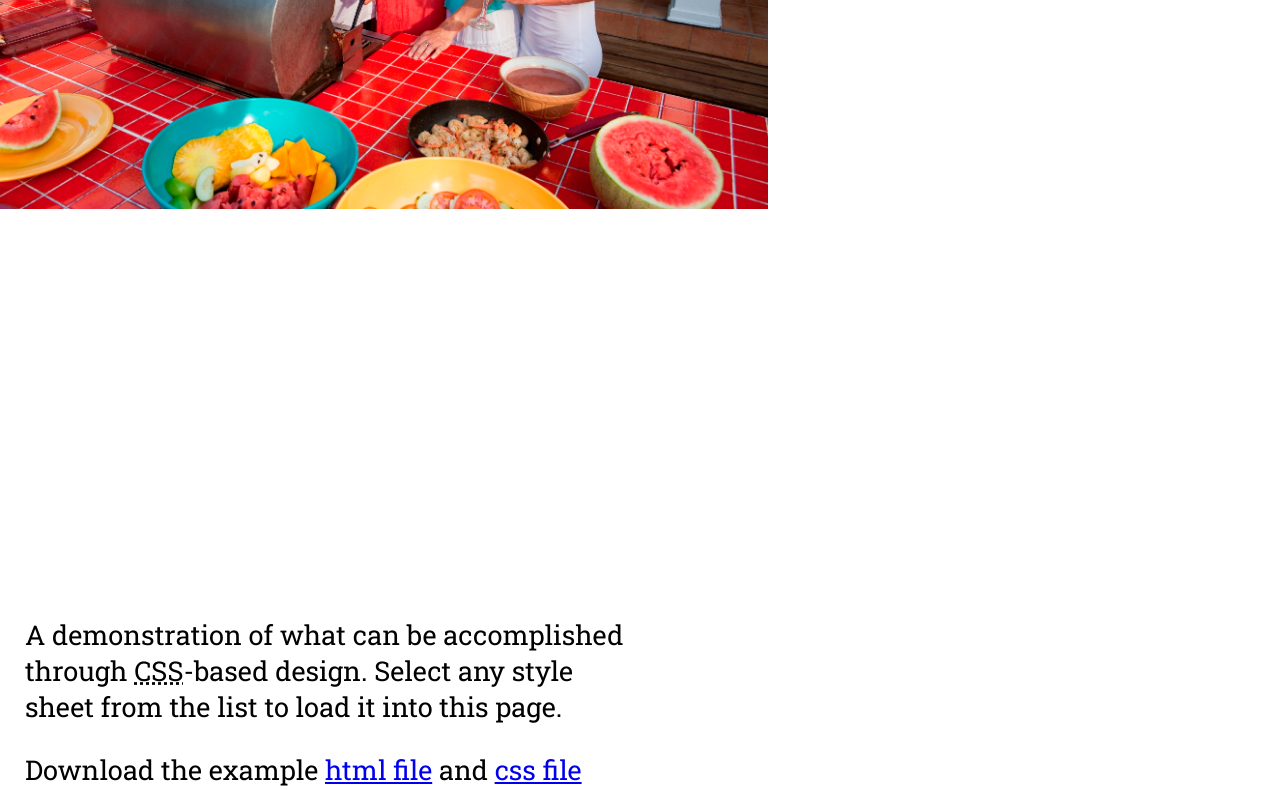
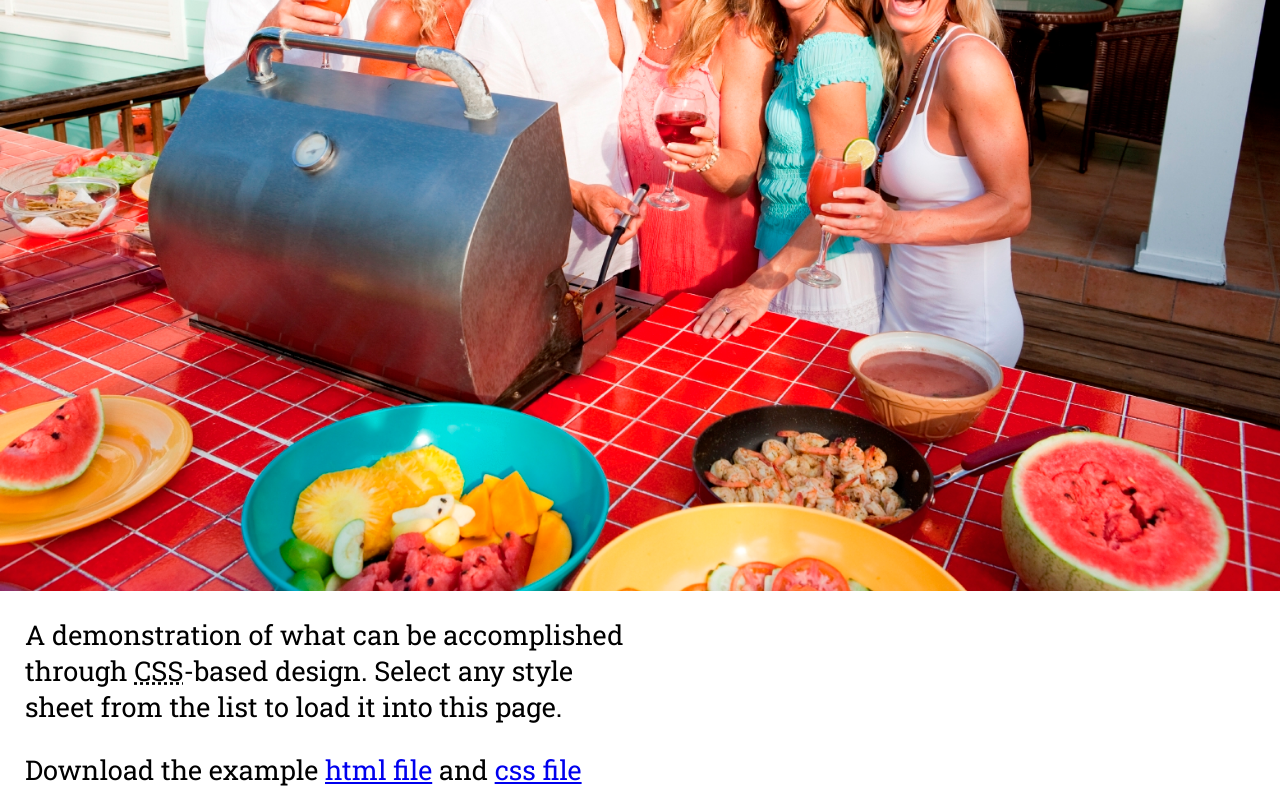
Before and after one commit to angelanmorlan/ZenGardenProject2, a plain HTML site: page index.html in a window 1280 px wide. Shown: the part 338-1128 px from the top of the page. Drawn offline with Linux system fonts and the light colour scheme; files whose address does not match are found by name.

Commit message:
Update style.css

```diff
--- a/css/style.css
+++ b/css/style.css
@@ -32,7 +32,7 @@ img {
 header{
     position:relative;
     background:url("..//assets/groupSmiles.jpg")no-repeat;
-	background-size:60%;
+	background-size:cover;
     padding-bottom: 580px;
 	max-width:100%
 
```
